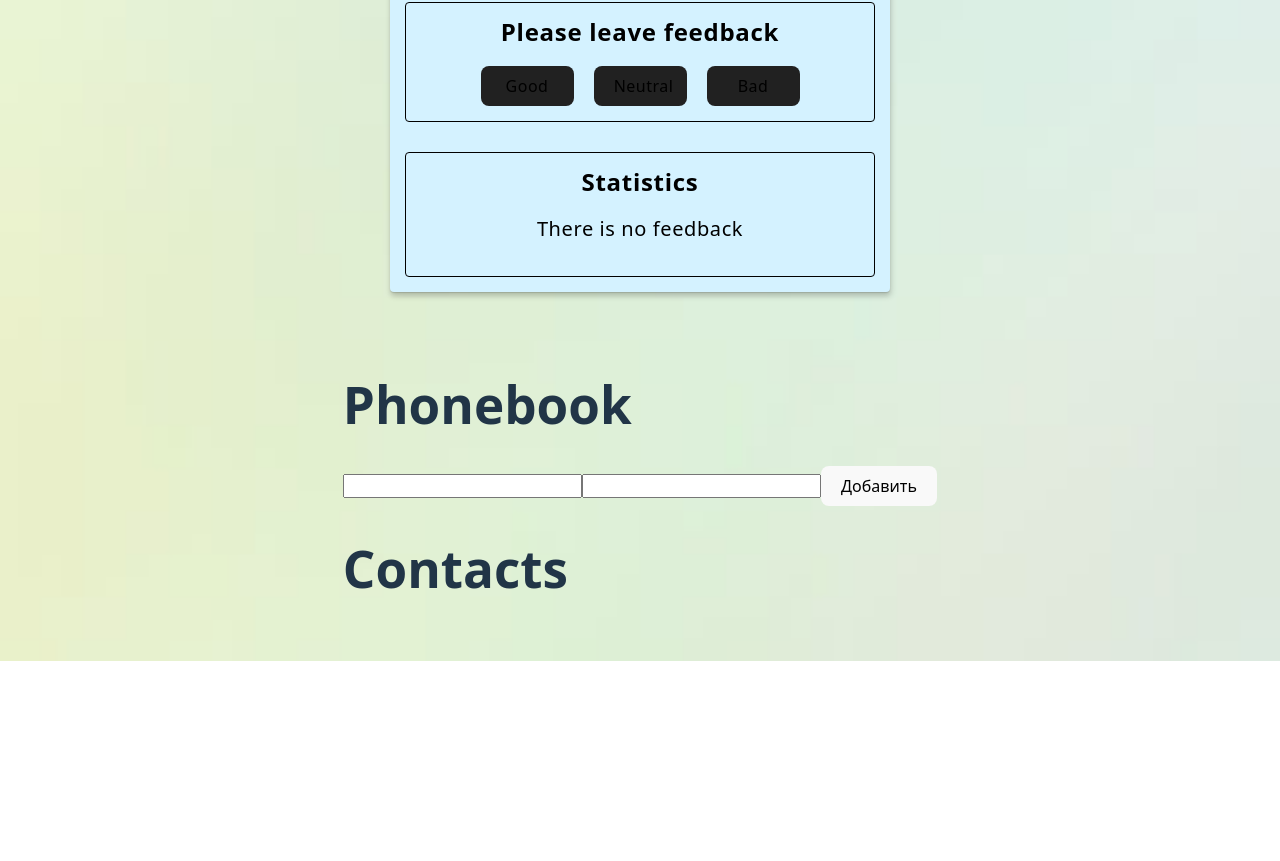
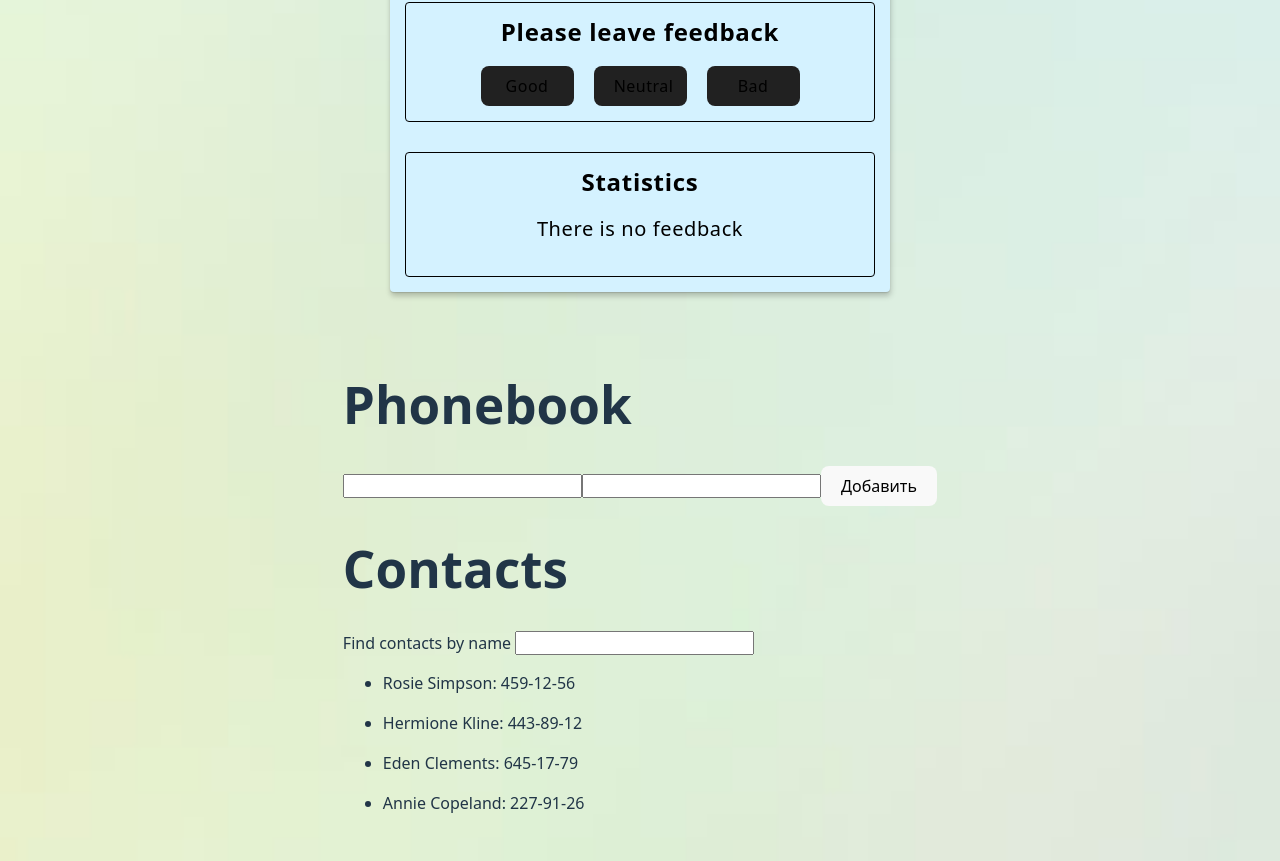
Before and after one commit to DmitryKishkanev/support, a React (Vite) app: page / in a window 1280 px wide. Shown: the part 2230-3091 px from the top of the page. Before the commit the page ends 2891 px from the top, so only its background shows below. Built offline with nearby package versions, Linux system fonts and the light colour scheme.

Commit message:
добавил фильтрацию в Contacts

```diff
--- /dev/null
+++ b/src/components/Phonebook/ContactFilter/ContactFilter.jsx
@@ -0,0 +1,17 @@
+import React from 'react';
+
+const ContactFilter = ({ value, onChangeFilter }) => {
+  return (
+    <label>
+      <span>Find contacts by name </span>
+      <input
+        type="text"
+        name="filter"
+        value={value}
+        onChange={onChangeFilter}
+      />
+    </label>
+  );
+};
+
+export default ContactFilter;
--- /dev/null
+++ b/src/components/Phonebook/ContactFilter/index.js
@@ -0,0 +1 @@
+export { default } from 'components/Phonebook/ContactFilter/ContactFilter';
--- a/src/components/Phonebook/PhonebookEditor/PhonebookEditor.jsx
+++ b/src/components/Phonebook/PhonebookEditor/PhonebookEditor.jsx
@@ -1,10 +1,12 @@
 import React, { Component } from 'react';
 import shortid from 'shortid';
 import PhonebookList from 'components/Phonebook/PhonebookList';
+import initialContacts from '@/contacts.json';
 
 class PhonebookEditor extends Component {
   state = {
-    contacts: [],
+    contacts: initialContacts,
+    filter: '',
     name: '',
     number: '',
   };
@@ -51,6 +53,19 @@ class PhonebookEditor extends Component {
     }));
   };
 
+  handleChangeFilter = e => {
+    this.setState({ filter: e.currentTarget.value });
+  };
+
+  getFilteredCntacts = () => {
+    const { filter, contacts } = this.state;
+    const normalizedFilter = filter.toLowerCase();
+
+    return contacts.filter(contact =>
+      contact.name.toLocaleLowerCase().includes(normalizedFilter),
+    );
+  };
+
   // handleSabmit = e => {
   //   e.preventDefault();
 
@@ -70,8 +85,14 @@ class PhonebookEditor extends Component {
   // };
 
   render() {
+    const filteredContacts = this.getFilteredCntacts();
+
     return (
-      <PhonebookList contacts={this.state.contacts}>
+      <PhonebookList
+        contacts={filteredContacts}
+        filter={this.state.filter}
+        changeFilter={this.handleChangeFilter}
+      >
         <form onSubmit={this.addContact}>
           <input
             value={this.state.name}
--- a/src/components/Phonebook/PhonebookList/PhonebookList.jsx
+++ b/src/components/Phonebook/PhonebookList/PhonebookList.jsx
@@ -1,11 +1,13 @@
 import React from 'react';
+import ContactFilter from 'components/Phonebook/ContactFilter';
 
-const PhonebookList = ({ contacts, children }) => {
+const PhonebookList = ({ contacts, filter, changeFilter, children }) => {
   return (
     <div>
       <h1>Phonebook</h1>
       {children}
       <h1>Contacts</h1>
+      <ContactFilter value={filter} onChangeFilter={changeFilter} />
       <ul>
         {contacts.map(({ id, name, number }) => (
           <li key={id}>
--- /dev/null
+++ b/src/contacts.json
@@ -0,0 +1,6 @@
+[
+  { "id": "id-1", "name": "Rosie Simpson", "number": "459-12-56" },
+  { "id": "id-2", "name": "Hermione Kline", "number": "443-89-12" },
+  { "id": "id-3", "name": "Eden Clements", "number": "645-17-79" },
+  { "id": "id-4", "name": "Annie Copeland", "number": "227-91-26" }
+]
```
Also changed, not shown: src/components/Phonebook/ContactFilter/ContactFilter.styled.js (added).
